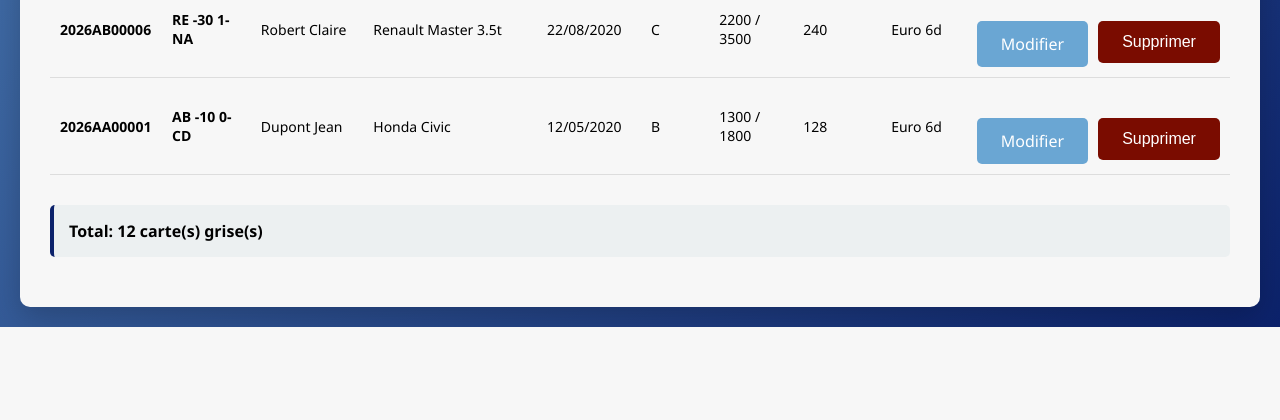
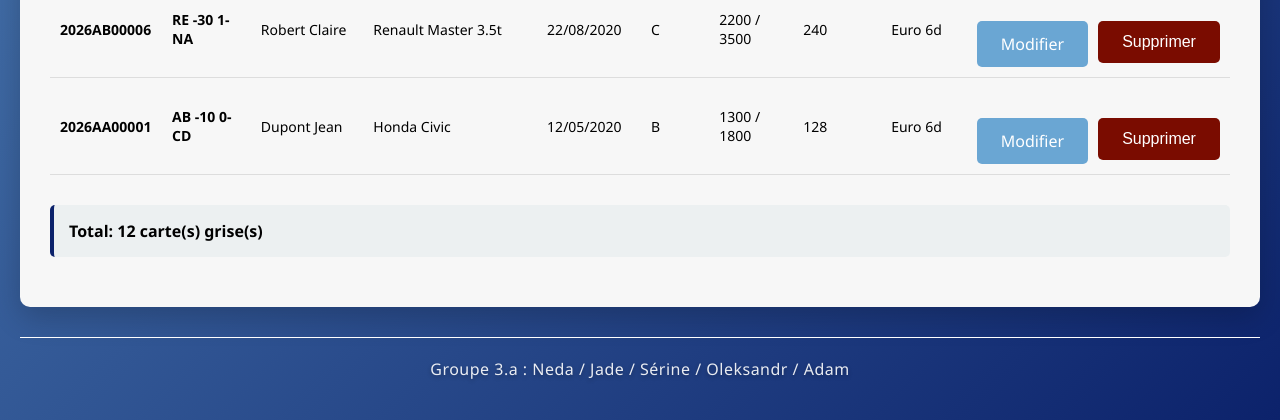
Before and after one commit to Gog2006/SAE_104, a Flask app: page / in a window 1280 px wide. Shown: the part 1407-1827 px from the top of the page. Before the commit the page ends 1734 px from the top, so only its background shows below. Run offline with Flask 3, Linux system fonts and the light colour scheme; data comes from the database, SQL or seed files in the repository; some libraries are stand-ins or nearby versions.

Commit message:
footer et css

```diff
--- a/static/style.css
+++ b/static/style.css
@@ -257,6 +257,25 @@ input:focus, select:focus {
     margin-left: 20px;
 }
 
+footer {
+    /* Mise en forme du texte */
+    text-align: center;
+    font-size: 1rem;
+    font-weight: 400;
+    color: rgba(255, 255, 255, 0.9); /* Blanc*/
+    letter-spacing: 0.5px;
+
+    border-top: 1px solid #ffffff;
+
+    padding-bottom: 20px;
+    padding-top: 20px;
+    margin-top: 30px;
+
+    /* Esthétique */
+    text-shadow: 0 2px 4px rgba(0, 0, 0, 0.3);
+    width: 100%;
+}
+
 @media (max-width: 768px) {
     .form-row {
         grid-template-columns: 1fr;
--- a/templates/base.html
+++ b/templates/base.html
@@ -30,6 +30,6 @@
         {% endwith %}
 
         {% block content %}{% endblock %}
-    </div>
+    </div> <footer> Groupe 3.a : Neda / Jade / Sérine / Oleksandr / Adam</footer>
 </body>
 </html>
```
